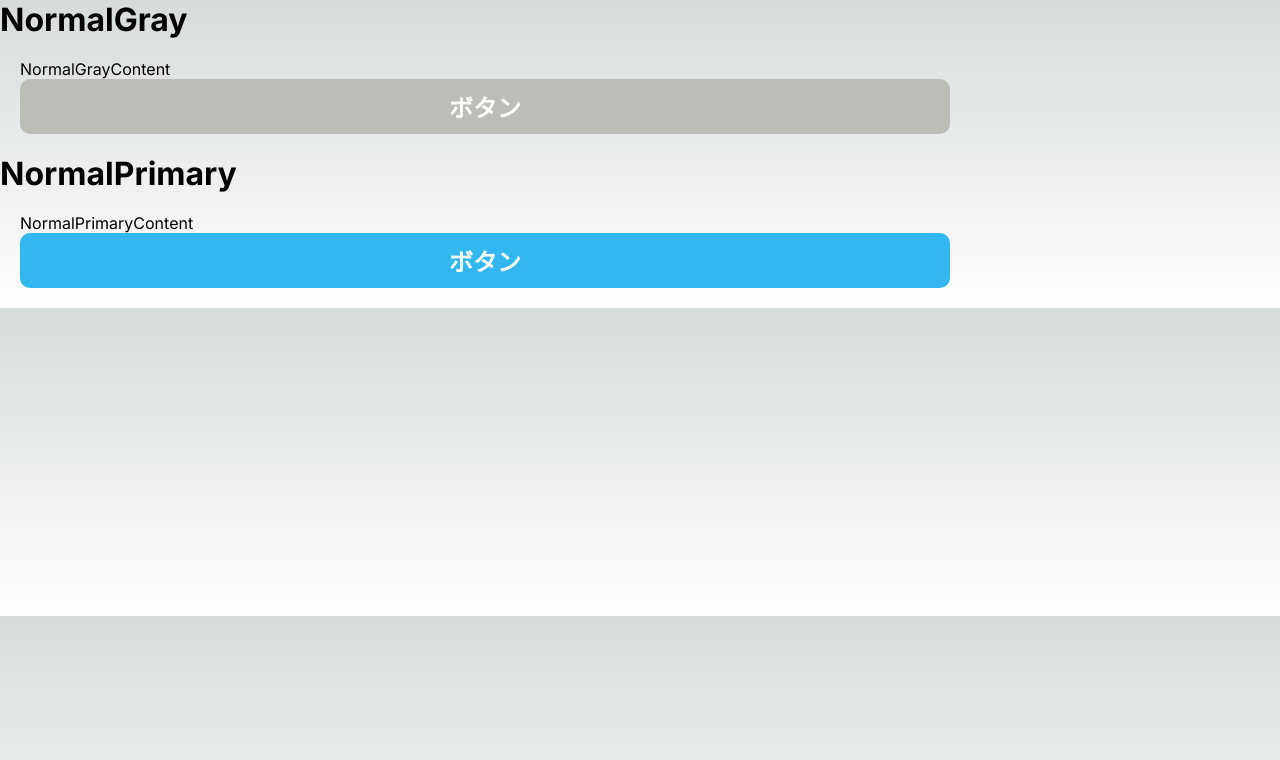
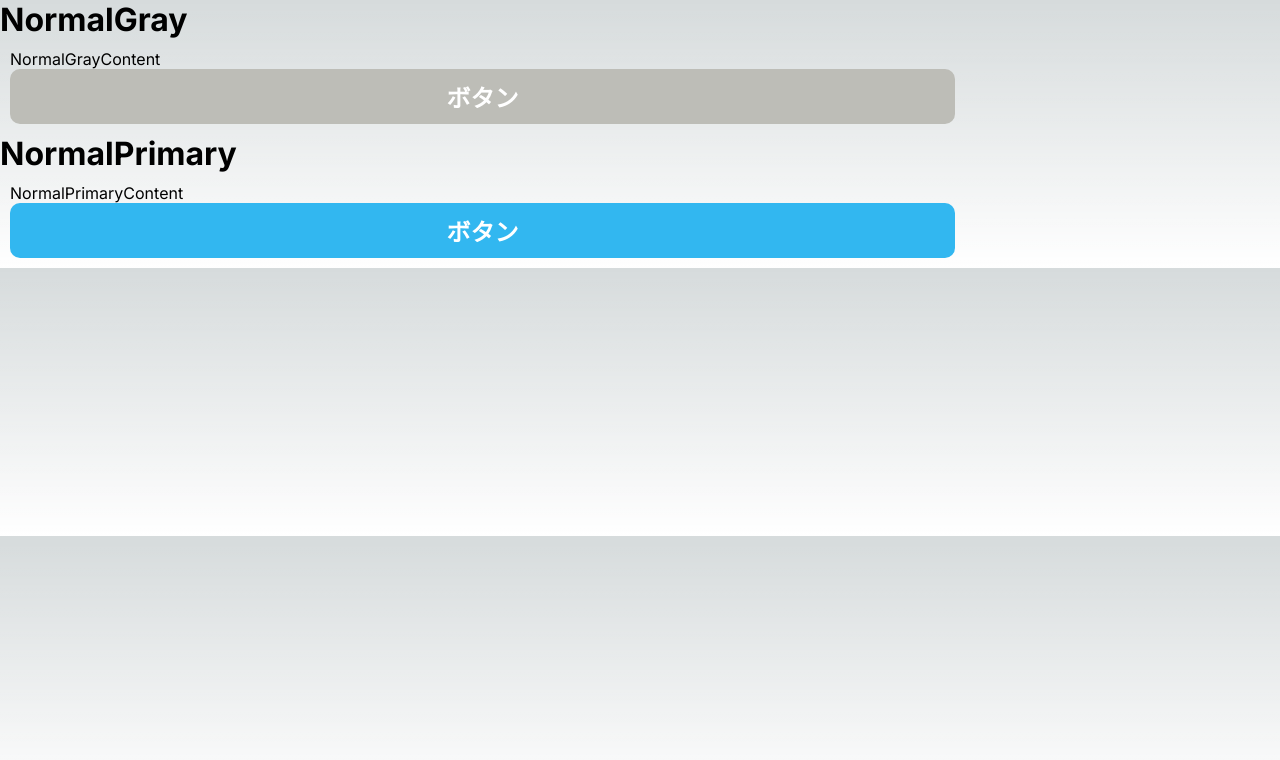
Before and after one commit to yamao-sys/practice_storybook, a Next.js app in the folder src/: page /component_catalogs in a window 1280 px wide. Shown: the top 760 px of the page. Built offline with nearby package versions, Linux system fonts and the light colour scheme.

Commit message:
動作検証が終了したため変更を元に戻す

```diff
--- a/src/components/molecules/ContentSection/index.tsx
+++ b/src/components/molecules/ContentSection/index.tsx
@@ -15,6 +15,6 @@ export const ContentSection = ({ children }: Props) => {
 }
 
 const Wrapper = styled.div`
-	margin: ${({ theme }) => theme.size.p20};
+	margin: ${({ theme }) => theme.size.p10};
 `;
 Wrapper.defaultProps = { theme: theme };
```
